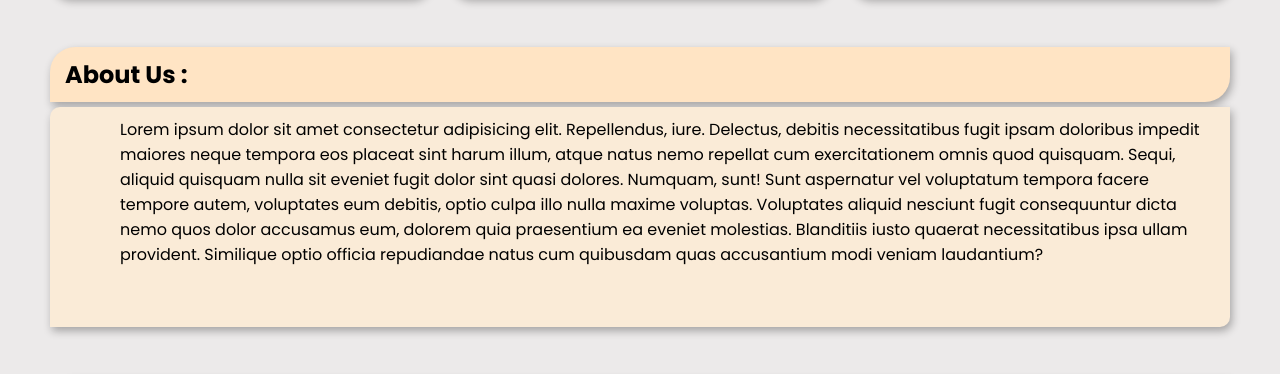
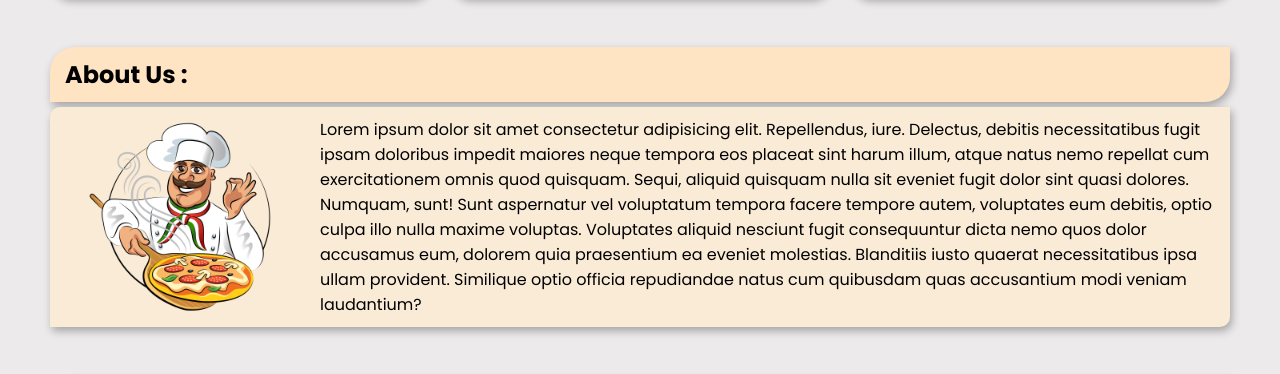
Before and after one commit to iamsiddubiradar/Food-X-Delivery-page, a plain HTML site: page index.html in a window 1280 px wide. Shown: the part 2774-3148 px from the top of the page. Drawn offline with nearby package versions, Linux system fonts and the light colour scheme; the site is published under a folder, as on GitHub Pages, so addresses that start at the root find nothing.

Commit message:
Update index.html

```diff
--- a/index.html
+++ b/index.html
@@ -205,7 +205,7 @@
     <section>
         <h2 class="about_head">About Us :</h2><br>
         <div class="about">
-        <img src="/image/chef.png" alt="">
+        <img src="image/chef.png" alt="">
         <div>Lorem ipsum dolor sit amet consectetur adipisicing elit. Repellendus, iure. Delectus, debitis necessitatibus fugit ipsam doloribus impedit maiores neque tempora eos placeat sint harum illum, atque natus nemo repellat cum exercitationem omnis quod quisquam. Sequi, aliquid quisquam nulla sit eveniet fugit dolor sint quasi dolores. Numquam, sunt! Sunt aspernatur vel voluptatum tempora facere tempore autem, voluptates eum debitis, optio culpa illo nulla maxime voluptas. Voluptates aliquid nesciunt fugit consequuntur dicta nemo quos dolor accusamus eum, dolorem quia praesentium ea eveniet molestias. Blanditiis iusto quaerat necessitatibus ipsa ullam provident. Similique optio officia repudiandae natus cum quibusdam quas accusantium modi veniam laudantium?</div>
     </div>
     </section>
```
